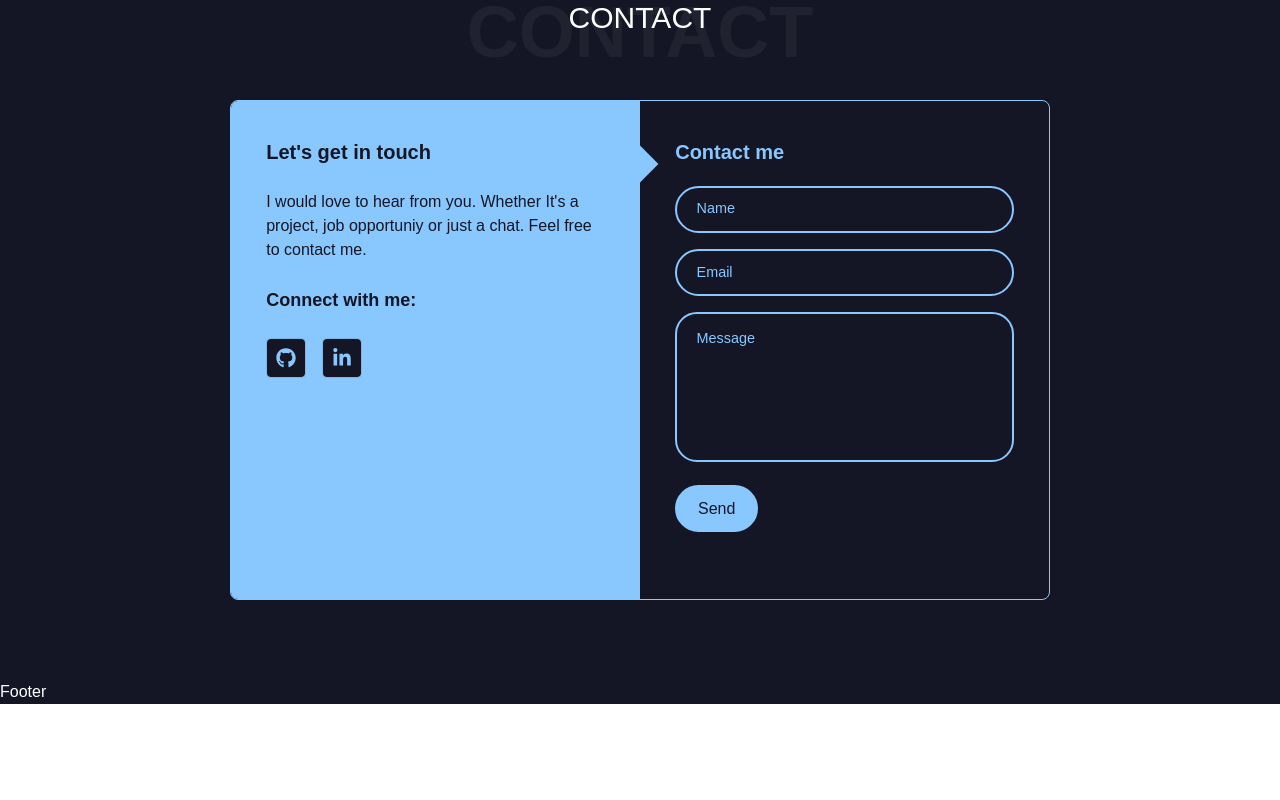
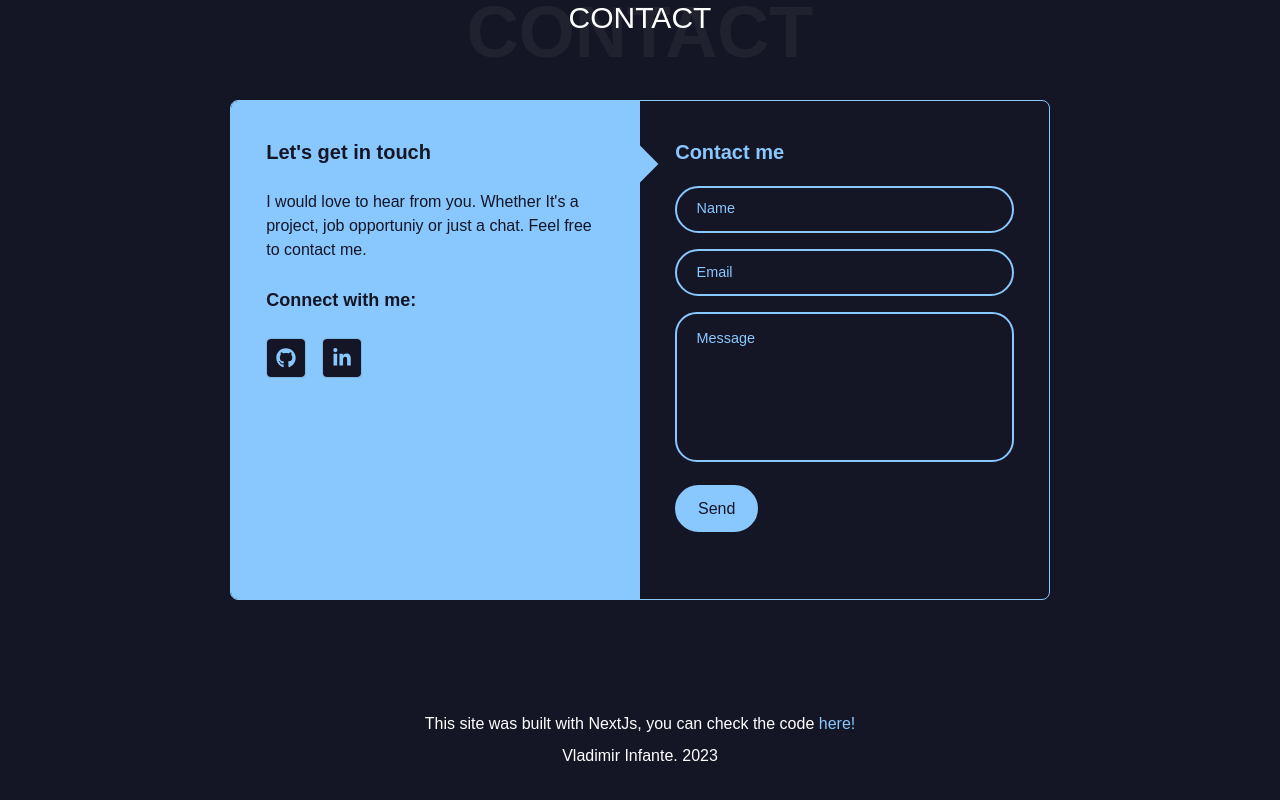
Before and after one commit to InfVlad/Portfolio, a Next.js app: page / in a window 1280 px wide. Shown: the part 2724-3524 px from the top of the page. Before the commit the page ends 3428 px from the top, so only its background shows below. Built offline with nearby package versions, Linux system fonts and the light colour scheme; a web font is replaced by a local one.

Commit message:
added footer, formated global styles with prettier

```diff
--- a/components/Footer.tsx
+++ b/components/Footer.tsx
@@ -1,5 +1,27 @@
 const Footer = () => {
-    return <div className="text-white">Footer</div>;
+    return (
+        <div className="footer w-full text-white">
+            <div className="mx-auto flex flex-col items-center justify-center py-8">
+                <div className="pb-2">
+                    <p>
+                        This site was built with NextJs, you can check the code{" "}
+                        <span className="text-primary-blue">
+                            <a
+                                href="https://github.com/InfVlad/Portfolio"
+                                target="_blank"
+                                aria-label="checkout the github page for more information"
+                                rel="noopener noreferrer"
+                            >
+                                {" "}
+                                here!
+                            </a>
+                        </span>
+                    </p>
+                </div>
+                <p>Vladimir Infante. 2023</p>
+            </div>
+        </div>
+    );
 };
 
 export default Footer;
--- a/styles/globals.css
+++ b/styles/globals.css
@@ -39,6 +39,6 @@
 input:-webkit-autofill,
 input:-webkit-autofill:hover,
 input:-webkit-autofill:focus {
-  -webkit-text-fill-color: #88C8FF;
-  -webkit-box-shadow: 0 0 0px 40rem #141625 inset;
+    -webkit-text-fill-color: #88c8ff;
+    -webkit-box-shadow: 0 0 0px 40rem #141625 inset;
 }
```
